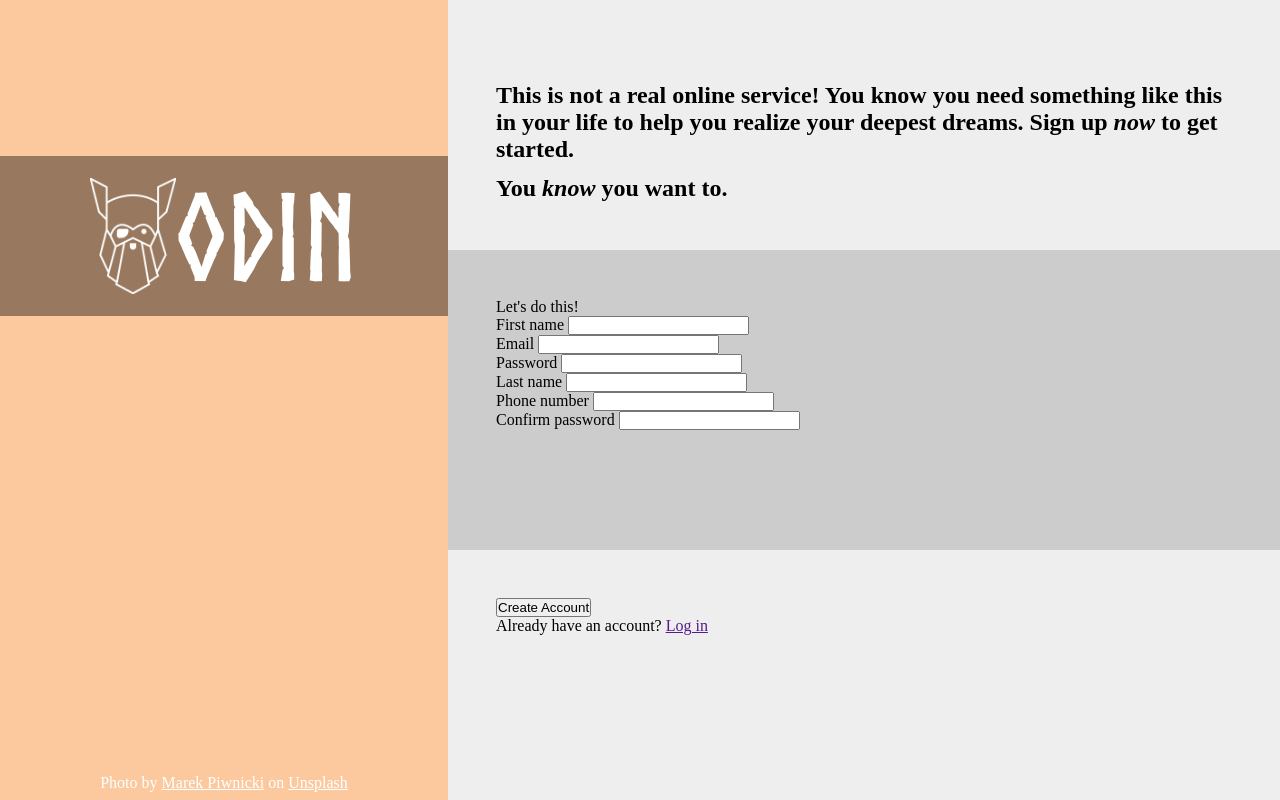
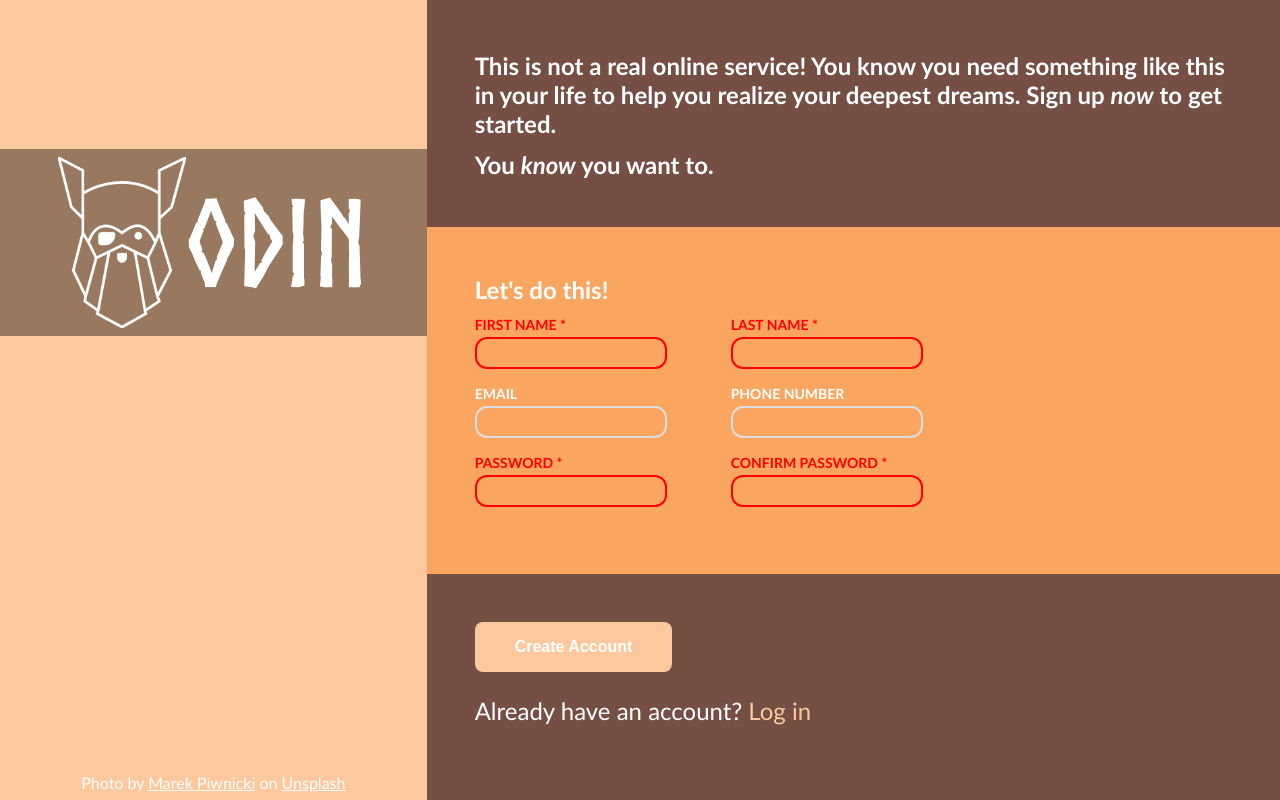
Before and after one commit to Exudias/odin-signup-form, a plain HTML site: page index.html in a window 1280 px wide. Drawn offline with Linux system fonts and the light colour scheme.

Commit message:
Complete website

```diff
--- a/index.html
+++ b/index.html
@@ -5,6 +5,7 @@
     <meta name="viewport" content="width=device-width, initial-scale=1.0">
     <title>Sign-up Form</title>
     <link rel="stylesheet" href="styles.css">
+    <script src="scripts/index.js"></script>
 </head>
 <body>
     <div class="left-part">
@@ -16,7 +17,7 @@
             ODIN
         </div>
         <div class="left-bottom">
-            <span>Photo by <a href="https://unsplash.com/@marekpiwnicki?utm_source=unsplash&utm_medium=referral&utm_content=creditCopyText">Marek Piwnicki</a> on <a href="https://unsplash.com/photos/a-view-of-a-mountain-range-at-sunset-kMdf282tpX4?utm_source=unsplash&utm_medium=referral&utm_content=creditCopyText">Unsplash</a></span>
+            <span>Photo by <a href="https://unsplash.com/@marekpiwnicki?utm_source=unsplash&utm_medium=referral&utm_content=creditCopyText" tabindex="-1">Marek Piwnicki</a> on <a href="https://unsplash.com/photos/a-view-of-a-mountain-range-at-sunset-kMdf282tpX4?utm_source=unsplash&utm_medium=referral&utm_content=creditCopyText" tabindex="-1">Unsplash</a></span>
         </div>
     </div>
     <div class="right-part">
@@ -28,40 +29,41 @@
         </div>
         <div class="form-container">
             <p>Let's do this!</p>
-            <form>
+            <form id="signup-form">
                 <div class="form-column">
                     <div class="form-element">
-                        <label for="first-name">First name</label>
-                        <input type="text" id="first-name" name="first-name">
+                        <label for="first-name">First name *</label>
+                        <input type="text" id="first-name" name="first-name" required tabindex="1">
                     </div>
                     <div class="form-element">
                         <label for="email">Email</label>
-                        <input type="email" id="email" name="email">
+                        <input type="email" id="email" name="email" tabindex="3">
                     </div>
                     <div class="form-element">
-                        <label for="password">Password</label>
-                        <input type="password" id="password" name="password">
+                        <label for="password">Password *</label>
+                        <input class="error" type="password" id="password" name="password" required tabindex="5">
+                        <label class="label-error hidden">* Passwords do not match</label>
                     </div>
                 </div>
                 <div class="form-column">
                     <div class="form-element">
-                        <label for="last-name">Last name</label>
-                        <input type="text" id="last-name" name="last-name">
+                        <label for="last-name">Last name *</label>
+                        <input type="text" id="last-name" name="last-name" required tabindex="2">
                     </div>
                     <div class="form-element">
                         <label for="phone">Phone number</label>
-                        <input type="tel" id="phone" name="phone">
+                        <input type="tel" id="phone" name="phone" tabindex="4">
                     </div>
                     <div class="form-element">
-                        <label for="confirm-password">Confirm password</label>
-                        <input type="password" id="confirm-password" name="confirm-password">
+                        <label for="confirm-password">Confirm password *</label>
+                        <input class="error" type="password" id="confirm-password" name="confirm-password" required tabindex="6">
                     </div>
                 </div>
             </form>
         </div>
         <div class="bottom-container">
-            <button>Create Account</button>
-            <p>Already have an account? <a href="">Log in</a></p>
+            <input type="submit" form="signup-form" value="Create Account" tabindex="7">
+            <p>Already have an account? <a href="" tabindex="8">Log in</a></p>
         </div>
     </div>
 </body>
--- /dev/null
+++ b/scripts/index.js
@@ -0,0 +1,35 @@
+let passwordErrorLabel;
+let passwordField;
+let confirmPasswordField;
+
+window.addEventListener("DOMContentLoaded", () => {
+    passwordErrorLabel = document.querySelector(".label-error");
+    passwordField = document.querySelector("#password");
+    confirmPasswordField = document.querySelector("#confirm-password");
+
+    passwordField.addEventListener("change", evaluatePasswords);
+    confirmPasswordField.addEventListener("change", evaluatePasswords);
+});
+
+function evaluatePasswords()
+{
+    const valuesEqual = passwordField.value === confirmPasswordField.value;
+    const confirmPasswordEmpty = confirmPasswordField.value === "";
+
+    if (valuesEqual && !confirmPasswordEmpty)
+    {
+        passwordField.classList.remove("error");
+        confirmPasswordField.classList.remove("error");
+        passwordErrorLabel.classList.add("hidden");
+    }
+    else if (!valuesEqual && !confirmPasswordEmpty)
+    {
+        passwordField.classList.add("error");
+        confirmPasswordField.classList.add("error");
+        passwordErrorLabel.classList.remove("hidden");
+    }
+    else if (confirmPasswordEmpty)
+    {
+        passwordErrorLabel.classList.add("hidden");
+    }
+}
--- a/styles.css
+++ b/styles.css
@@ -21,10 +21,12 @@ body {
 
     margin: 0;
     padding: 0;
+
+    font-family: 'Gill Sans', 'Gill Sans MT', Calibri, 'Trebuchet MS', sans-serif;
 }
 
 .left-part {
-    flex: 1;
+    flex: 1 0 0;
     height: 100vh;
 
     display: flex;
@@ -32,16 +34,13 @@ body {
 }
 
 .left-top {
-    flex: 2;
+    flex: 2 0 0;
 }
 
 .left-middle {
-    flex: 2;
+    flex: 2 0 0;
     background-color: rgba(0, 0, 0, 0.4);
     padding: 8px;
-
-    max-height: 20vh;
-    max-width: 35vw;
 
     display: flex;
     align-items: center;
@@ -53,14 +52,14 @@ body {
 }
 
 .left-middle img {
-    height: 80%;
-    width: auto;
+    width: 10vw;
+    height: auto;
 }
 
 .left-bottom {
     padding: 8px;
 
-    flex: 6;
+    flex: 6 0 0;
 
     color: white;
 
@@ -75,20 +74,20 @@ body {
 }
 
 .right-part {
-    background-color: #eeeeee;
+    background-color: #754f44;
 
-    flex: 2;
+    flex: 2 0 0;
 
     display: flex;
     flex-direction: column;
 }
 
 .top-container {
-    flex: 3;
+    flex: 3 0 0;
 
     background-color: transparent;
 
-    color: black;
+    color: white;
     font-size: 24px;
     font-weight: bold;
 
@@ -101,17 +100,124 @@ body {
 }
 
 .form-container {
-    flex: 4;
+    flex: 4 0 0;
 
     padding: 48px;
 
-    background-color: #cccccc;
+    background-color: #faa661;
+
+    color: white;
+}
+
+.form-container p {
+    font-size: 24px;
+    font-weight: 600;
+
+    margin-bottom: 12px;
+}
+
+.form-container form {
+    display: flex;
+    gap: 64px;
+}
+
+.form-column {
+    display: flex;
+    flex-direction: column;
+    gap: 16px;
+    height: 100%;
+}
+
+.form-element {
+    display: flex;
+    flex-direction: column;
+    gap: 4px;
+
+    text-transform: uppercase;
+    font-size: 14px;
+    font-weight: bold;
+}
+
+.form-element input {
+    height: 4vh;
+    width: 15vw;
+
+    background-color: transparent;
+    border: 2px solid #dddddd;
+    border-radius: 12px;
+
+    color: white;
+    font-size: 24px;
+
+    padding: 4px;
+}
+
+.form-element input:focus {
+    border: 2px solid white;
+    outline: none;
+    box-shadow: 1px 2px 3px black;
+}
+
+.form-element input:invalid, .form-element .error {
+    border-color: red;
+}
+
+.form-element label:has(+ input:invalid) {
+    color: red;
+}
+
+.label-error {
+    font-size: 12px;
+    color: red;
 }
 
 .bottom-container {
-    flex: 3;
+    flex: 3 0 0;
 
     padding: 48px;
 
     background-color: transparent;
+
+    font-size: 24px;
+    color: white;
 }
+
+.bottom-container a {
+    color: #fcc99e;
+    text-decoration: none;
+}
+
+.bottom-container a:hover {
+    text-decoration: underline;
+}
+
+.bottom-container a:active {
+    text-decoration: none;
+}
+
+.bottom-container input[type="submit"] {
+    background-color: #fcc99e;
+    border: 4px solid transparent;
+    padding: 12px 36px;
+
+    border-radius: 8px;
+
+    font-size: 16px;
+    font-weight: bold;
+    color: white;
+
+    margin-bottom: 24px;
+}
+
+.bottom-container input[type="submit"]:hover {
+    border: 4px solid white;
+}
+
+.bottom-container input[type="submit"]:active {
+    background-color: #faa661;
+}
+
+
+.hidden {
+    visibility: hidden;
+}
```
